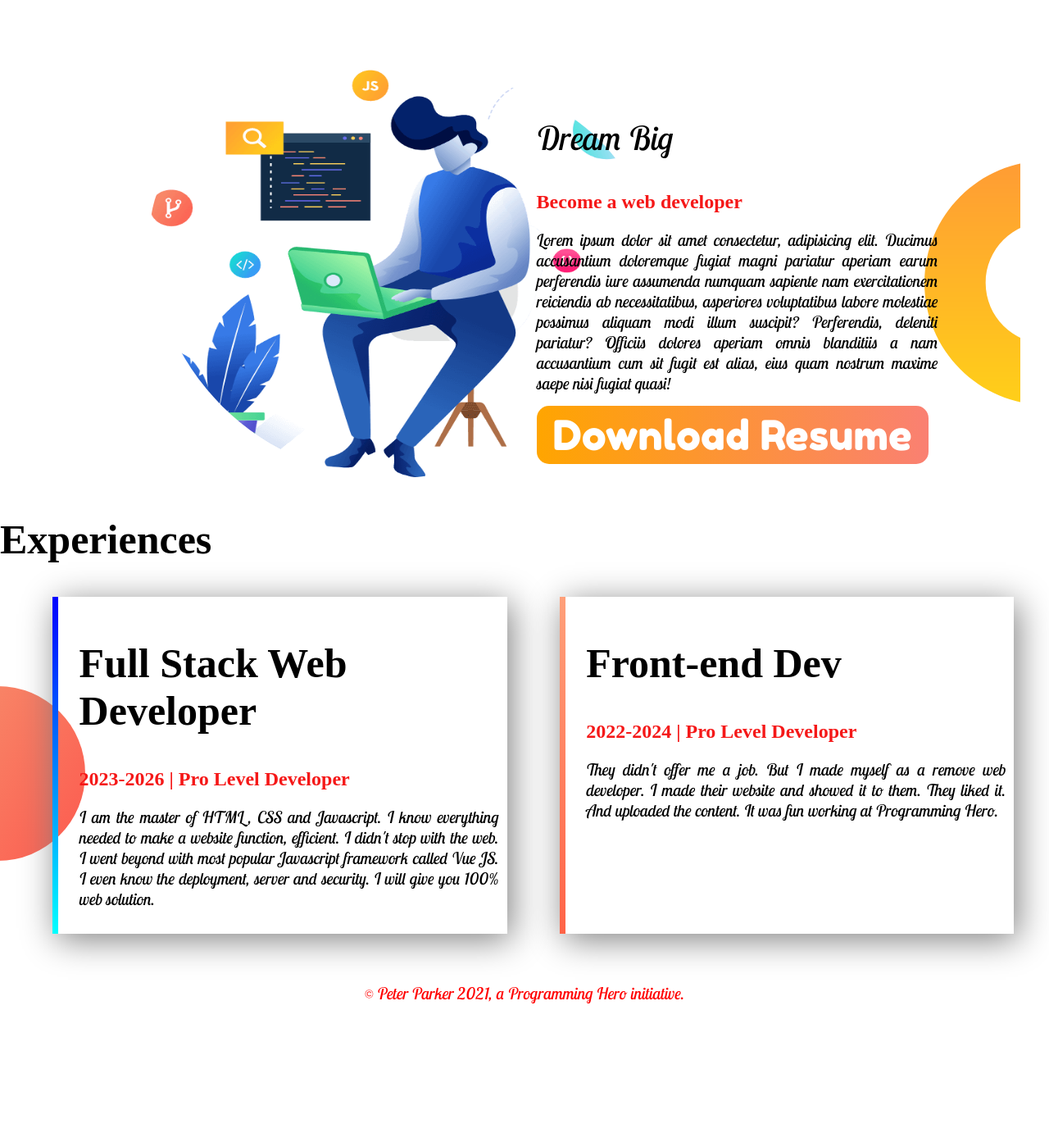
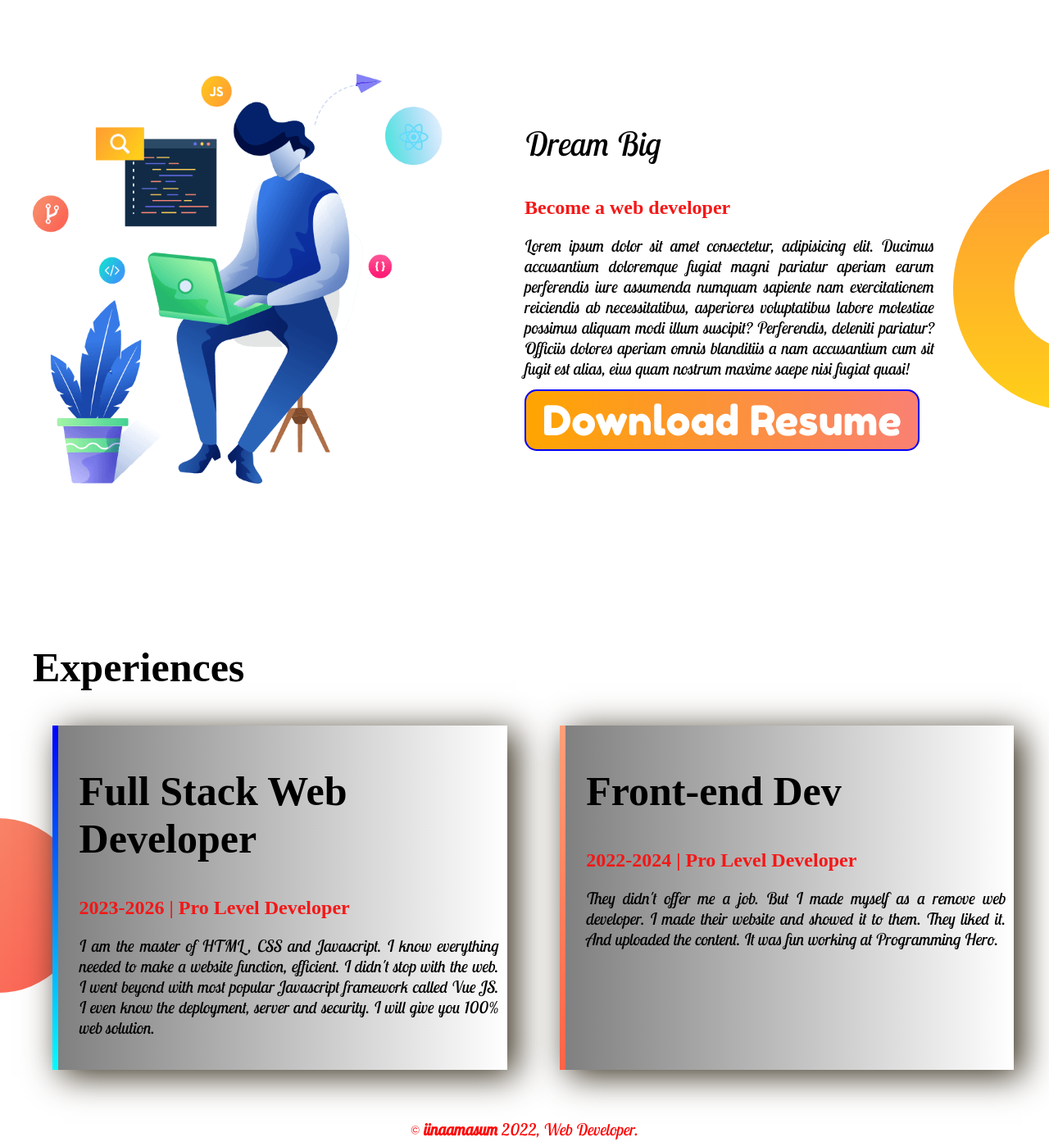
Before and after one commit to iinaamasum/first-portfolio, a plain HTML site: page index.html in a window 1280 px wide. Shown: the part 629-2022 px from the top of the page at 82% size. Before the commit the page ends 1873 px from the top, so only its background shows below. Drawn offline with Linux system fonts and the light colour scheme; a web font is replaced by a local one.

Commit message:
revision 1

```diff
--- a/index.html
+++ b/index.html
@@ -19,6 +19,7 @@
 <body>
 
     <!-- First page -->
+    <section class="heading">
         <div class="half-display">
             <div class="half-width">
                 <h1>Welcome to</h1>
@@ -35,18 +36,19 @@
 
                 <a target="_blank" href="https://www.linkedin.com/in/iinaamasum/">Hire me</a>
             </div>
-        <div class="half-width">
-            <img src="image/1.png" alt="">
+            <div class="fimg half-width">
+                <img style="padding-top: 40px;" src="image/1.png" alt="">
             </div>
         </div>
-    <hr>
+    </section>
+    <!-- <hr> -->
 
     <!-- Second page -->
     <section class="middle">
-        <div class="half-width simg">
-            <img src="image/2.png" alt="">
+        <div style="padding-left: 40px;">
+            <img style="height: 500px; width: 500px; padding-top: 100px;" src="image/2.png" alt="">
         </div>
-        <div class="second-blog">
+        <div class="second-blog half-display">
             <!-- <img src="image/dream-bg.png" alt=""> -->
             <p class="second-heading">Dream Big</p>
             <h2>Become a web developer</h2>
@@ -61,7 +63,7 @@
 
     <!-- Last section -->
     <section id="null">
-        <h1>Experiences</h1>
+        <h1 style="padding-left: 40px;">Experiences</h1>
         <div class="exp">
             <div class="card" id="full">
                 <h1>Full Stack Web Developer</h1>
@@ -81,7 +83,7 @@
     </section>
 
     <footer class="shes">
-        <p>© Peter Parker 2021, a Programming Hero initiative.</p>
+        <p>© <b>iinaamasum</b> 2022, Web Developer.</p>
     </footer>
 
 
--- a/style.css
+++ b/style.css
@@ -16,10 +16,9 @@ body{
     margin-left: 5%;
     padding-left: 2%;
 }
-/* .heading{
-    padding: 100px;
-    width: 50%;
-} */
+.heading{
+    display: flex;
+}
 p{
     text-align: justify;
     font-family: 'Lobster Two', cursive;
@@ -41,7 +40,7 @@ h2{
     width: 50%;
 
 } */
-img{
+.figm img{
     border-radius: 50%;
     height: 500px;
     width: 600px;
@@ -53,6 +52,7 @@ a{
     font: 50px sans-serif;
     text-decoration: none;
     color: white;
+    border: 2px solid blue;
     border-radius: 15px;
     padding: 5px 20px;
     font-family: 'Fredoka One', cursive;
@@ -61,16 +61,14 @@ a{
 /* second page */
 .middle{
     display: flex;
-    padding-left: 100px;
-    /* padding-right: 0; */
-    margin: 0;
-    /* border: 2px solid green; */
 }
 .second-heading{
     font-size: 40px;
 }
 .second-blog{
-    width: 50%;
+    /* width: 50%; */
+    padding-left: 100px;
+    padding-right: 40px;
     margin-top: 120px;
     background-image: url(image/dream-bg.png);
     background-repeat: no-repeat;
@@ -82,9 +80,12 @@ a{
 .second-blog p{
         padding-right: 100px;
 }
-/* .second-photo{
-    width: 50%;
-
+/* .sigm{
+    width: 30%;
+}
+. .sigm img{
+    height: 400px;
+    width: 400px;
 } */
 
 /* third part */
@@ -95,7 +96,7 @@ a{
     background-position: left;
 }
 .exp div{
-    box-shadow: 5px 7px 40px gray;
+    box-shadow: 10px 7px 40px rgb(52, 43, 26);
     /* height: 80%; */
     padding: 10px;
     margin-bottom: 20px;
@@ -110,18 +111,22 @@ a{
     border-left: 7px solid;
     border-image: linear-gradient(180deg, blue, cyan);
     border-image-slice: 1;
+    background-image: linear-gradient(to right,grey, white);
 }
 #front{
     width: 40%;
     float: left;
+    height: 400px;
     margin-left: 5%;
     padding-left: 2%;
     border-left: 7px solid;
     border-image: linear-gradient(180deg, lightsalmon, tomato);
     border-image-slice: 1;
+    background-image: linear-gradient(to right,grey, white);
 }
 #null{
     /* padding-left: 100px; */
+    padding-top: 150px;
     border: 0;
     margin: 0;
 
```
Lines whose indentation alone changed are shown as unchanged.
